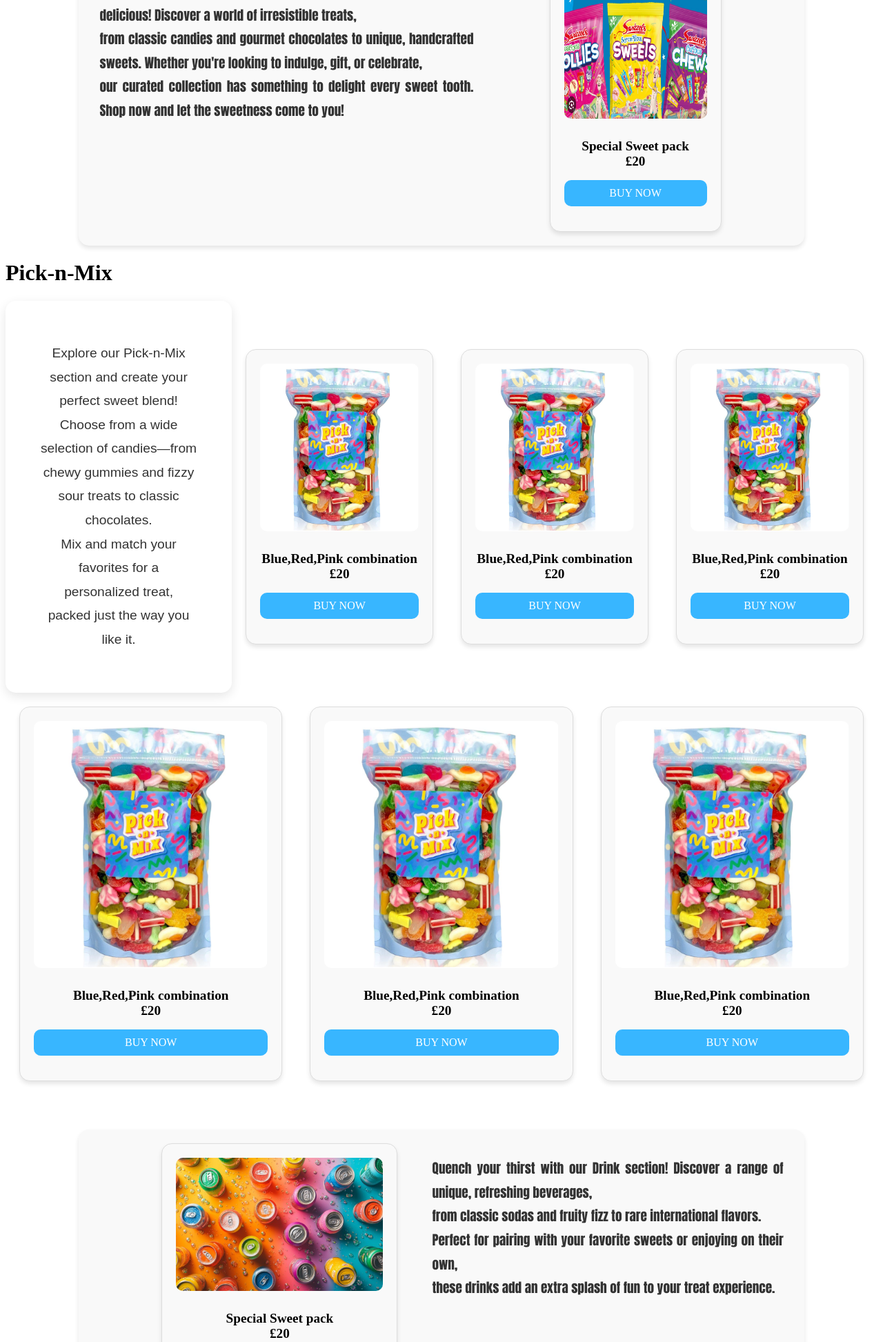
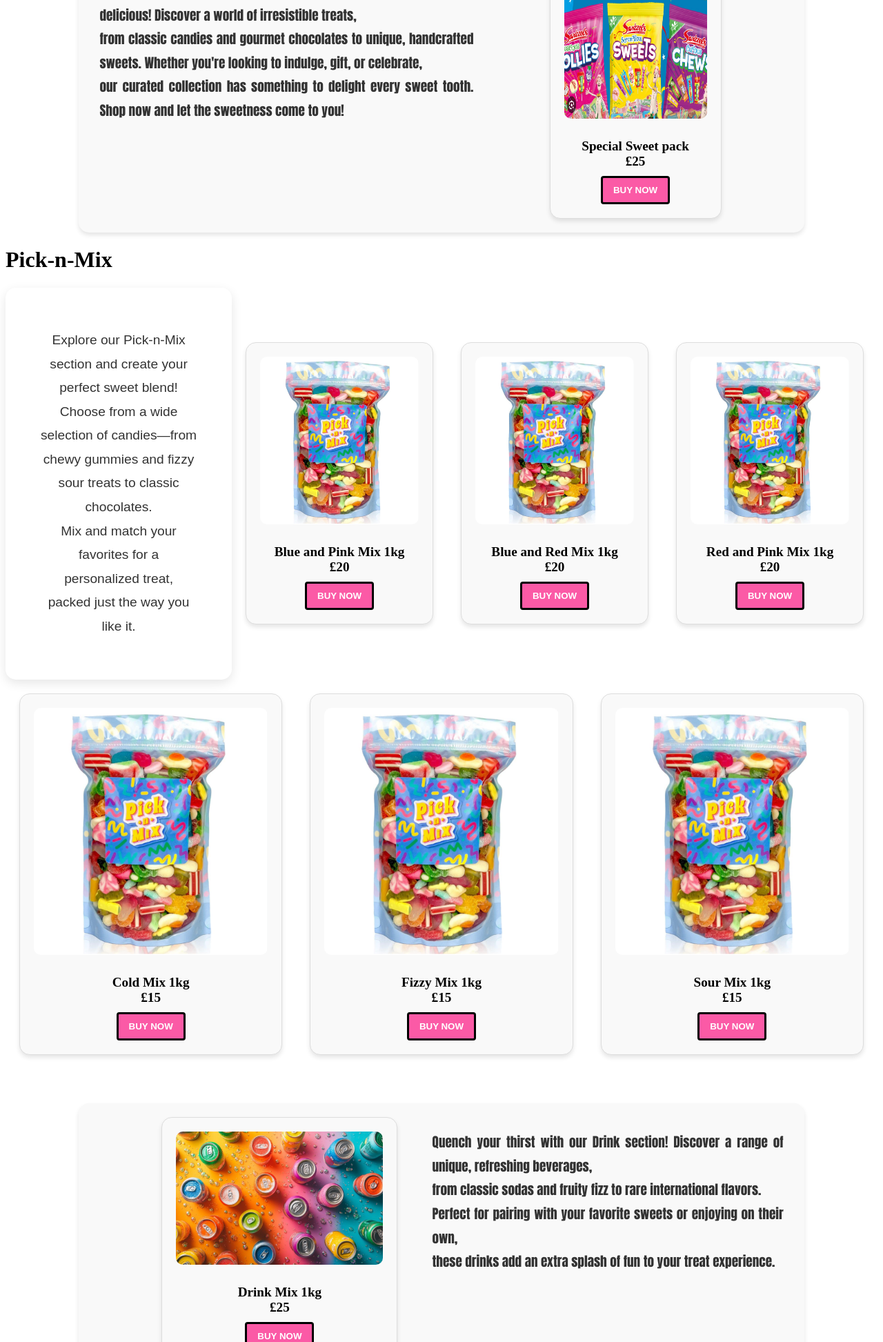
Before and after one commit to bobbstr/Team31-Group-Project, a PHP site: page / in a window 1280 px wide. Shown: the part 1012-2957 px from the top of the page at 69% size. Run offline with PHP 8.4, Linux system fonts and the light colour scheme.

Commit message:
Fixed sweet names and images

```diff
--- a/database-creation.sql
+++ b/database-creation.sql
@@ -74,6 +74,7 @@ VALUES
 ('Sugar Rush', 'Special Pack 1kg', 'Mix', 'images/Mix/Special-Pack.jpg', 1000, 25.00, 1),
 ('Sugar Rush', 'Cold Mix 1kg', 'Mix', 'images/Mix/Cold-Mix.jpg', 1000,15.00, 1),
 ('Sugar Rush', 'Fizzy Mix 1kg', 'Mix', 'images/Mix/Fizzy-Mix.jpg', 1000, 15.00, 1),
+('Sugar Rush', 'Sour Mix 1kg', 'Mix', 'images/Mix/Fizzy-Mix.jpg', 1000, 15.00, 1),
 ('Sugar Rush', 'Drink Mix 1kg', 'Drinks', 'images/Mix/Chocolate-Mix.jpg', 1000, 25.00, 1);
 
 
--- a/index.php
+++ b/index.php
@@ -94,8 +94,8 @@
         </div>
         <div class = "pic_buy">
             <img src="Screenshot2.png" alt="into_img" class="log1">
-            <p class="buy">Special Sweet pack<br>£20</p>
-            <p class="now">BUY NOW</p>
+            <p class="buy">Special Sweet pack<br>£25</p>
+            <button class="account">BUY NOW</button>
         </div>
 
     </div>
@@ -117,19 +117,19 @@
         </div>
         <div class = "pic_img">
             <img src="Screenshot1.png" alt="Pick-a-mix" class="log2">
-            <p class="buy1">Blue,Red,Pink combination<br>£20</p>
-            <p class="now2">BUY NOW</p>
+            <p class="buy1">Blue and Pink Mix 1kg<br>£20</p>
+            <button class="account">BUY NOW</button>
         </div>
         <div class = "pic_img">
             <img src="Screenshot1.png" alt="Pick-a-mix" class="log2">
-            <p class="buy1">Blue,Red,Pink combination<br>£20</p>
-            <p class="now2">BUY NOW</p>
+            <p class="buy1">Blue and Red Mix 1kg<br>£20</p>
+            <button class="account">BUY NOW</button>
 
         </div>
         <div class = "pic_img">
             <img src="Screenshot1.png" alt="Pick-a-mix" class="log2">
-            <p class="buy1">Blue,Red,Pink combination<br>£20</p>
-            <p class="now2">BUY NOW</p>
+            <p class="buy1">Red and Pink Mix 1kg<br>£20</p>
+            <button class="account">BUY NOW</button>
         </div>
         </div>
 
@@ -140,19 +140,19 @@
         <div class = "pick_section">
         <div class = "pic_img">
             <img src="Screenshot1.png" alt="Pick-a-mix" class="log2">
-            <p class="buy1">Blue,Red,Pink combination<br>£20</p>
-            <p class="now2">BUY NOW</p>
+            <p class="buy1">Cold Mix 1kg<br>£15</p>
+            <button class="account">BUY NOW</button>
         </div>
         <div class = "pic_img">
             <img src="Screenshot1.png" alt="Pick-a-mix" class="log2">
-            <p class="buy1">Blue,Red,Pink combination<br>£20</p>
-            <p class="now2">BUY NOW</p>
+            <p class="buy1">Fizzy Mix 1kg<br>£15</p>
+            <button class="account">BUY NOW</button>
 
         </div>
         <div class = "pic_img">
             <img src="Screenshot1.png" alt="Pick-a-mix" class="log2">
-            <p class="buy1">Blue,Red,Pink combination<br>£20</p>
-            <p class="now2">BUY NOW</p>
+            <p class="buy1">Sour Mix 1kg<br>£15</p>
+            <button class="account">BUY NOW</button>
         </div>
         </div>
 
@@ -162,8 +162,8 @@
     <div class = "description2">
         <div class = "pic_buy2">
             <img src="Screenshot4.png" alt="into_img" class="log3">
-            <p class="buy1">Special Sweet pack<br>£20</p>
-            <p class="now2">BUY NOW</p>
+            <p class="buy1">Drink Mix 1kg<br>£25</p>
+            <button class="account">BUY NOW</button>
         </div>
         <div class = "desc2">
             <p>
@@ -176,45 +176,6 @@
         </div>
 
     </div>
-
-    <div>
-        <h1 class = "sec_header">
-            Chocolates
-        </h1>
-    </div>
-
-    <div class = "pick_section1">
-
-        <!-- <div class= "pick_desc">
-            <p>
-                Explore our Pick-n-Mix section and create your perfect sweet blend!<br>
-                Choose from a wide selection of candies—from chewy gummies and fizzy sour treats to classic chocolates.<br>
-                Mix and match your favorites for a personalized treat,<br>
-                packed just the way you like it.
-            </p>
-        </div> -->
-        <div class = "pic_img">
-            <img src="Screenshot4.png" alt="Pick-a-mix" class="log2">
-            <p class="buy1">Blue,Red,Pink combination<br>£20</p>
-            <p class="now2">BUY NOW</p>
-        </div>
-        <div class = "pic_img">
-            <img src="Screenshot3.png" alt="Pick-a-mix" class="log2">
-            <p class="buy1">Blue,Red,Pink combination<br>£20</p>
-            <p class="now2">BUY NOW</p>
-        </div>
-        <div class = "pic_img">
-            <img src="Screenshot5.png" alt="Pick-a-mix" class="log2">
-            <p class="buy1">Blue,Red,Pink combination<br>£20</p>
-            <p class="now2">BUY NOW</p>
-        </div>
-        <div class = "pic_img">
-            <img src="Screenshot6.png" alt="Pick-a-mix" class="log2">
-            <p class="buy1">Blue,Red,Pink combination<br>£20</p>
-            <p class="now2">BUY NOW</p>
-        </div>
-        </div>
-
 
     <h1 class="order"> ORDER SWEETS AND TREATS NOW AND GET THEM DELIVERED IN A RUSH</h1>
 
```
